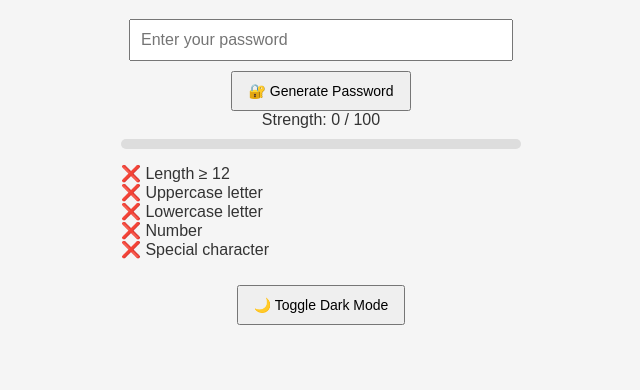
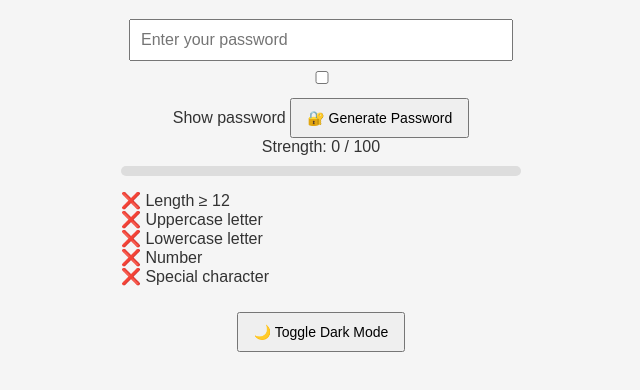
Before and after one commit to kkk-boop/password-strength-analyser, a plain HTML site: page index.html in a window 1280 px wide. Shown: the part 136-526 px from the top of the page, without its empty margins (319-959 px from the left). Drawn offline with Linux system fonts and the light colour scheme.

Commit message:
Update index.html

```diff
--- a/index.html
+++ b/index.html
@@ -9,6 +9,9 @@
     <h1>Password Strength Analyzer</h1>
 
     <input type="password" id="password" placeholder="Enter your password" />
+    <label>
+      <input type="checkbox" id="showPassword"> Show password
+    </label>
     <button id="generateBtn">🔐 Generate Password</button>
 
     <div id="strength-text">Strength: 0 / 100</div>
```
